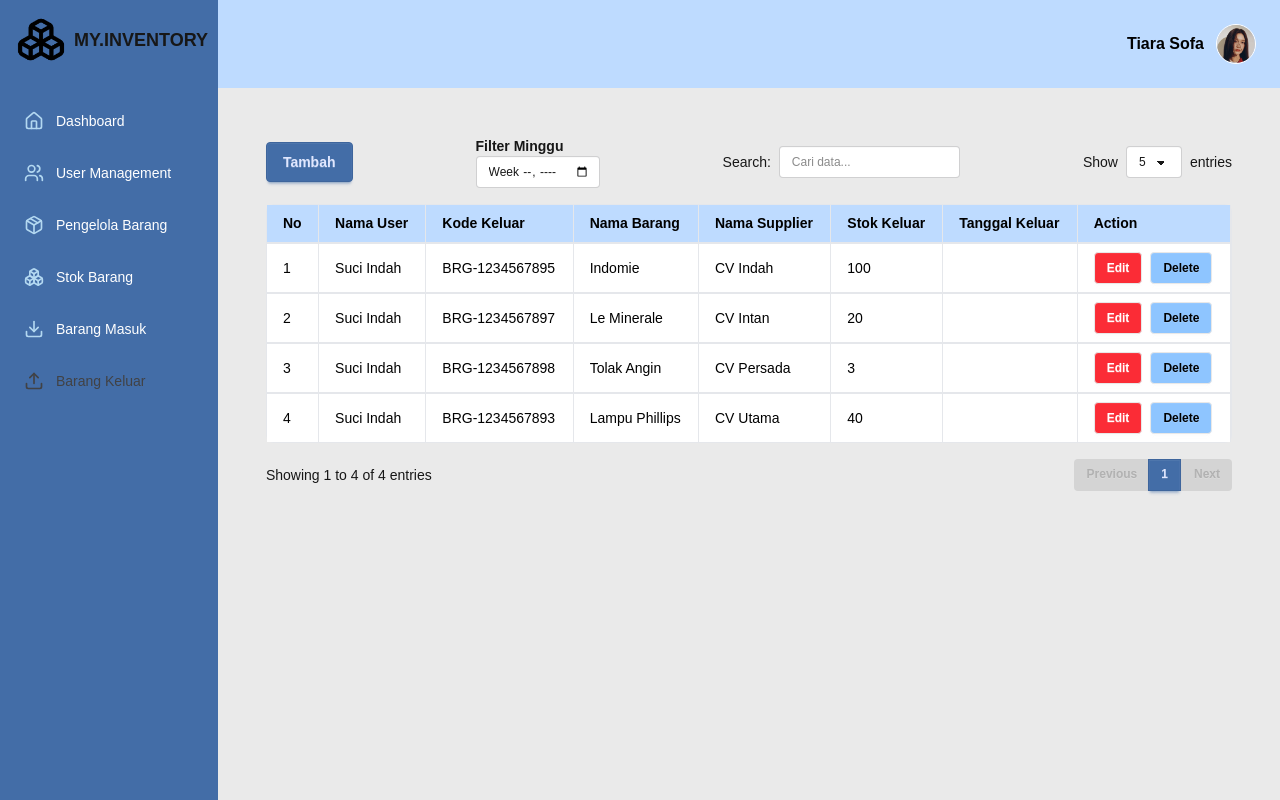
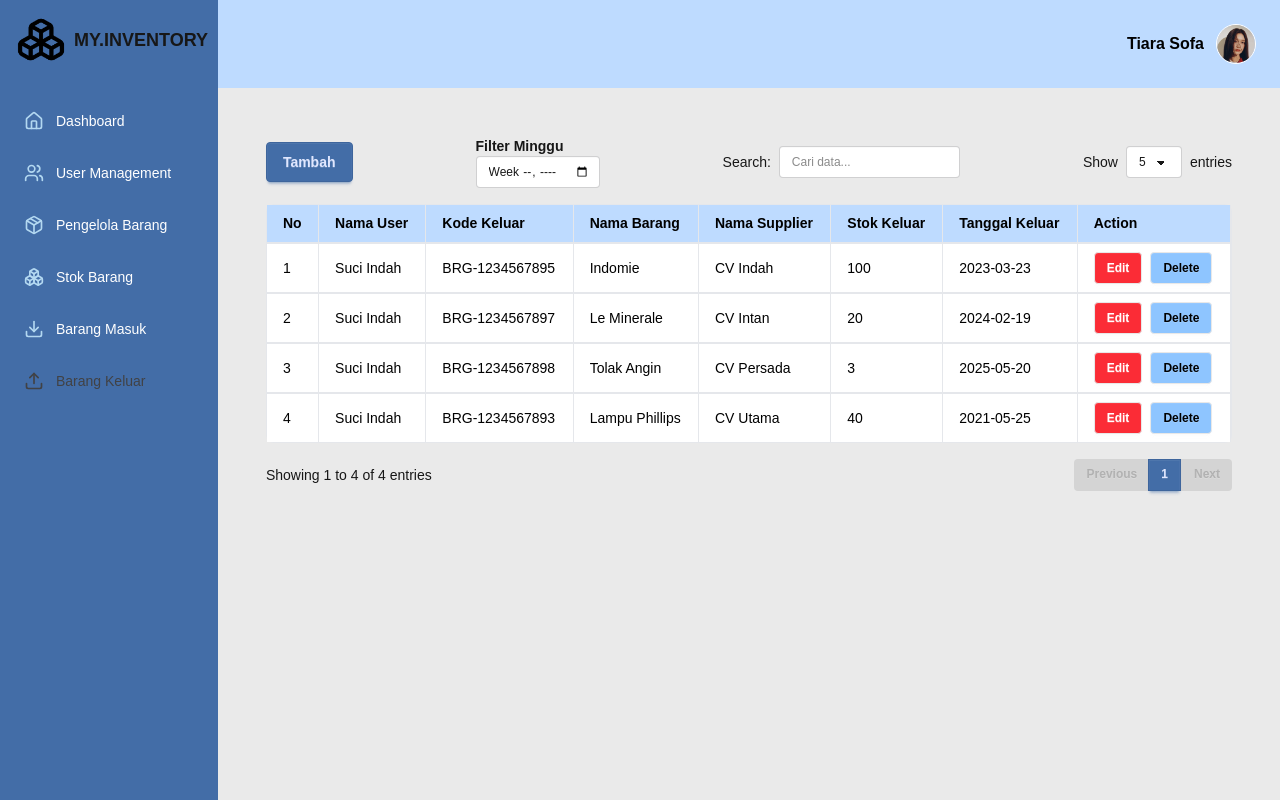
Before and after one commit to FarisAnugrah/inventory-frontend, a Next.js app: page /barangKeluar/admin in a window 1280 px wide. Built offline with nearby package versions, Linux system fonts and the light colour scheme.

Commit message:
create link for each role section

```diff
--- a/src/app/barangKeluar/admin/page.jsx
+++ b/src/app/barangKeluar/admin/page.jsx
@@ -16,17 +16,17 @@ export default function barangKeluar() {
     { header: "No", accessor: "no" },
     { header: "Nama User", accessor: "user" },
     { header: "Kode Keluar", accessor: "kode" },
-    { header: "Nama Barang", accessor: "nama" },
+    { header: "Nama Barang", accessor: "barang" },
     { header: "Nama Supplier", accessor: "supplier" },
     { header: "Stok Keluar", accessor: "stok" },
     { header: "Tanggal Keluar", accessor: "tanggal" },
   ];
 
   const data = [
-    { no: 1, user: "Suci Indah", kode: "BRG-1234567895", nama: "Indomie", supplier: "CV Indah", stok: "100", satuan: "Karton" },
-    { no: 2, user: "Suci Indah", kode: "BRG-1234567897", nama: "Le Minerale", supplier: "CV Intan", stok: "20", satuan: "Karton" },
-    { no: 3, user: "Suci Indah", kode: "BRG-1234567898", nama: "Tolak Angin", supplier: "CV Persada", stok: "3", satuan: "Karton" },
-    { no: 4, user: "Suci Indah", kode: "BRG-1234567893", nama: "Lampu Phillips", supplier: "CV Utama", stok: "40", satuan: "Karton" },
+    { no: 1, user: "Suci Indah", kode: "BRG-1234567895", barang: "Indomie", supplier: "CV Indah", stok: "100", tanggal: "2023-03-23" },
+    { no: 2, user: "Suci Indah", kode: "BRG-1234567897", barang: "Le Minerale", supplier: "CV Intan", stok: "20", tanggal: "2024-02-19" },
+    { no: 3, user: "Suci Indah", kode: "BRG-1234567898", barang: "Tolak Angin", supplier: "CV Persada", stok: "3", tanggal: "2025-05-20" },
+    { no: 4, user: "Suci Indah", kode: "BRG-1234567893", barang: "Lampu Phillips", supplier: "CV Utama", stok: "40", tanggal: "2021-05-25" },
 
   ];
   return (
--- a/src/app/barangMasuk/admin/page.jsx
+++ b/src/app/barangMasuk/admin/page.jsx
@@ -15,17 +15,17 @@ export default function barangMasuk() {
     { header: "No", accessor: "no" },
     { header: "Nama User", accessor: "user" },
     { header: "Kode Masuk", accessor: "kode" },
-    { header: "Nama Barang", accessor: "nama" },
+    { header: "Nama Barang", accessor: "barang" },
     { header: "Nama Supplier", accessor: "supplier" },
     { header: "Stok Masuk", accessor: "stok" },
     { header: "Tanggal Masuk", accessor: "tanggal" },
   ];
 
   const data = [
-    { no: 1, user: "Suci Indah", kode: "BRG-1234567895", nama: "Indomie", supplier: "CV Indah", stok: "100", satuan: "Karton" },
-    { no: 2, user: "Suci Indah", kode: "BRG-1234567897", nama: "Le Minerale", supplier: "CV Intan", stok: "20", satuan: "Karton" },
-    { no: 3, user: "Suci Indah", kode: "BRG-1234567898", nama: "Tolak Angin", supplier: "CV Persada", stok: "3", satuan: "Karton" },
-    { no: 4, user: "Suci Indah", kode: "BRG-1234567893", nama: "Lampu Phillips", supplier: "CV Utama", stok: "40", satuan: "Karton" },
+    { no: 1, user: "Suci Indah", kode: "BRG-1234567895", barang: "Indomie", supplier: "CV Indah", stok: "100", tanggal: "2023-03-23" },
+    { no: 2, user: "Suci Indah", kode: "BRG-1234567897", barang: "Le Minerale", supplier: "CV Intan", stok: "20", tanggal: "2024-02-19" },
+    { no: 3, user: "Suci Indah", kode: "BRG-1234567898", barang: "Tolak Angin", supplier: "CV Persada", stok: "3", tanggal: "2025-05-20" },
+    { no: 4, user: "Suci Indah", kode: "BRG-1234567893", barang: "Lampu Phillips", supplier: "CV Utama", stok: "40", tanggal: "2021-05-25" },
 
   ];
   return (
--- a/src/app/barangMasuk/staff/page.jsx
+++ b/src/app/barangMasuk/staff/page.jsx
@@ -1,6 +1,6 @@
 import Table from '@/components/Table';
 
-export default function barangKeluar() {
+export default function barangMasuk() {
 
   <div className="flex items-center gap-2">
               <span>Show</span>
--- a/src/app/pengelola-kategori/page.jsx
+++ b/src/app/pengelola-kategori/page.jsx
@@ -5,7 +5,6 @@ export default function pengelola() {
         { header: "No", accessor: "no" },
         { header: "Jenis Barang", accessor: "jenis" },
         { header: "Nama Barang", accessor: "barang" },
-        { header: "Action"},
     ];
 
     const data = [
--- a/src/components/Table.jsx
+++ b/src/components/Table.jsx
@@ -130,6 +130,7 @@ export default function CustomTable(param) {
                                 {col.header}
                             </th>
                         ))}
+
                         {showActions && (
                             <th className="py-2 px-4 border-r border-gray-200">Action</th>
                         )}
@@ -190,6 +191,7 @@ export default function CustomTable(param) {
                         </button>
                     </div>
                 </div>
+
             )}
 
             {/* MODAL */}
--- a/src/providers/LayoutProvider.jsx
+++ b/src/providers/LayoutProvider.jsx
@@ -7,23 +7,49 @@ import {
   Boxes,
   Download,
   Upload,
-  Settings,
+  Car,
 } from "lucide-react";
 import Image from "next/image";
 import { usePathname } from "next/navigation";
 import Link from "next/link";
+import { useEffect, useState } from "react";
 
 export default function LayoutProvider({ children }) {
-  const menuItems = [
-    { icon: <Home size={20} />, label: "Dashboard", href:"/dashboard/admin" },
-    { icon: <Users size={20} />, label: "User Management", href:"/pengelola-pengguna" },
-    { icon: <Package size={20} />, label: "Pengelola Barang", href:"/pengelola-kategori" },
-    { icon: <Boxes size={20} />, label: "Stok Barang", href:"/stok/admin" },
-    { icon: <Download size={20} />, label: "Barang Masuk", href:"/barangMasuk/admin" },
-    { icon: <Upload size={20} />, label: "Barang Keluar", href:"/barangKeluar/admin" },
-  ];
+  const pathname = usePathname();
+  const [role, setRole] = useState("admin"); // default sementara
+  const [menus, setMenus] = useState([]);
 
-  const pathname = usePathname();
+  const menuByRoles = {
+    admin: [
+      { icon: <Home size={20} />, label: "Dashboard", href: "/dashboard/admin" },
+      { icon: <Users size={20} />, label: "User Management", href: "/pengelola-pengguna" },
+      { icon: <Package size={20} />, label: "Pengelola Barang", href: "/pengelola-kategori" },
+      { icon: <Boxes size={20} />, label: "Stok Barang", href: "/stok/admin" },
+      { icon: <Download size={20} />, label: "Barang Masuk", href: "/barangMasuk/admin" },
+      { icon: <Upload size={20} />, label: "Barang Keluar", href: "/barangKeluar/admin" },
+    ],
+    staff: [
+      { icon: <Home size={20} />, label: "Dashboard", href: "/dashboard/staff" },
+      { icon: <Car size={20} />, label: "Mutasi Barang", href: "/mutasiBarang" },
+      { icon: <Boxes size={20} />, label: "Stok Barang", href: "/stok/staff" },
+      { icon: <Download size={20} />, label: "Barang Masuk", href: "/barangMasuk/staff" },
+      { icon: <Upload size={20} />, label: "Barang Keluar", href: "/barangKeluar/staff" },
+    ],
+    manager: [
+      { icon: <Home size={20} />, label: "Dashboard", href: "/dashboard/admin" },
+      { icon: <Users size={20} />, label: "User Management", href: "/pengelola-pengguna" },
+      { icon: <Package size={20} />, label: "Pengelola Barang", href: "/pengelola-kategori" },
+      { icon: <Boxes size={20} />, label: "Stok Barang", href: "/stok/admin" },
+      { icon: <Download size={20} />, label: "Barang Masuk", href: "/barangMasuk/admin" },
+      { icon: <Upload size={20} />, label: "Barang Keluar", href: "/barangKeluar/admin" },
+    ],
+  };
+
+  useEffect(() => {
+    const storedRole = localStorage.getItem("role") || "admin"; // fallback ke admin
+    setRole(storedRole);
+    setMenus(menuByRoles[storedRole] || []);
+  }, []);
 
   return (
     <>
@@ -41,19 +67,22 @@ export default function LayoutProvider({ children }) {
             </div>
 
             <nav className="flex flex-col gap-4">
-              {menuItems.map((item, index) => (
+              {menus.map((item, index) => (
                 <Link
                   key={index}
                   href={item.href}
                   className={`flex items-center justify-between text-sm p-2 rounded-lg
                     ${pathname === item.href
-                    ? ' text-[#414245]'
-                    : 'text-[#FFFFFF] hover:text-gray-600'
-                  }
+                      ? "text-[#414245]"
+                      : "text-[#FFFFFF] hover:text-gray-600"}
                   `}
                 >
                   <div className="flex items-center gap-3">
-                  <div className={`${pathname === item.href ? 'text-[#414245]' : 'text-[#B3D8F1]'}`}>
+                    <div
+                      className={`${
+                        pathname === item.href ? "text-[#414245]" : "text-[#B3D8F1]"
+                      }`}
+                    >
                       {item.icon}
                     </div>
                     <span>{item.label}</span>
```
Lines whose indentation alone changed are shown as unchanged.
